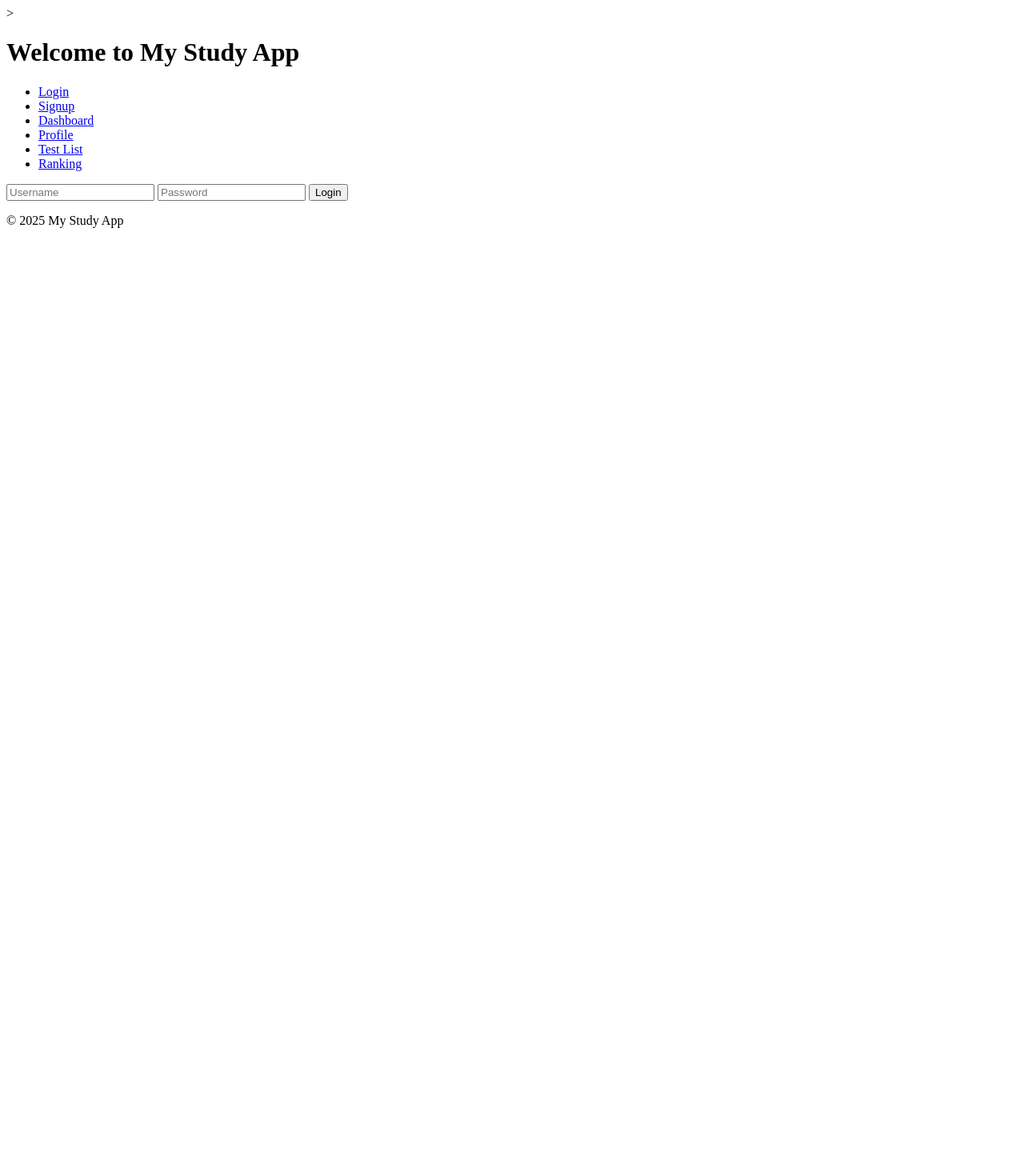
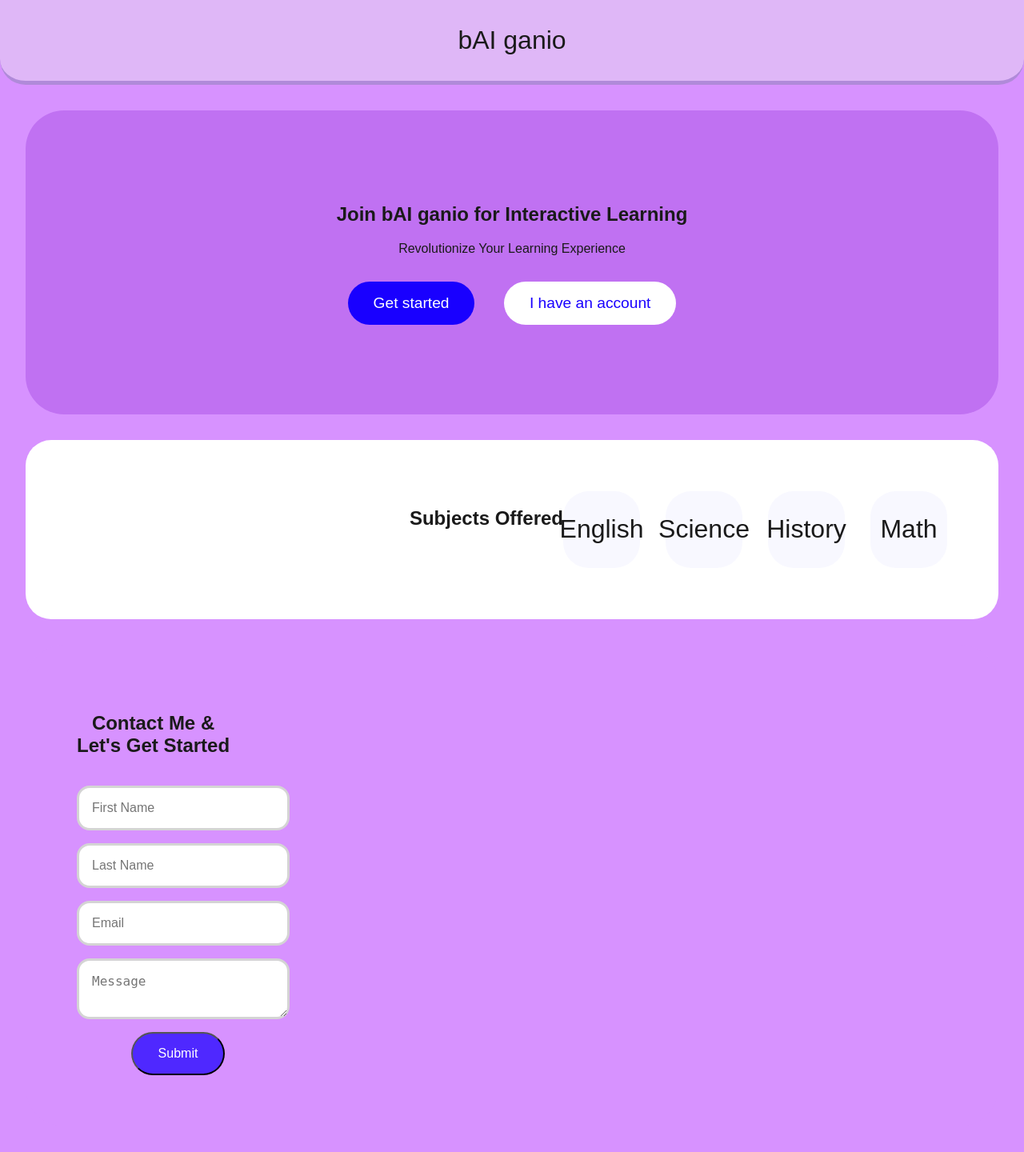
Before and after one commit to BorbiAl/Hack_Tues_11, a Django app: page / in a window 1280 px wide. Shown: the whole page at 80% size. Before the commit the page ends 285 px from the top, so only its background shows below. Run offline with Django 5.2, Linux system fonts and the light colour scheme.

Commit message:
landing page  startup

```diff
--- /dev/null
+++ b/study_app/core/static/core/css/base.css
@@ -0,0 +1,126 @@
+body {
+    font-family: 'Poppins', sans-serif;
+    margin: 0;
+    padding: 0;
+    text-align: center;
+    background-color: #d792ff;
+    color: #1a1a1a;
+}
+
+header {
+    background: #dfb7f7;
+    padding: 2rem;
+    font-size: 2rem;
+    border-bottom: 5px solid #b08ad9;
+    border-radius: 0 0 2rem 2rem;
+}
+
+.hero {
+    background: #c071f2;
+    padding: 6rem;
+    border-radius: 3rem;
+    margin: 2rem;
+}
+
+.hero-content {
+    max-width: 600px;
+    margin: auto;
+}
+
+.buttons button {
+    padding: 1rem 2rem;
+    margin: 1rem;
+    cursor: pointer;
+    border: none;
+    font-size: 1.2rem;
+    border-radius: 2rem;
+    transition: all 0.3s ease;
+}
+
+.primary {
+    background: #1900ff;
+    color: white;
+    border: none;
+}
+
+.primary:hover {
+    background: #1400cc;
+}
+
+.secondary {
+    background: white;
+    color: #1900ff;
+    border: solid #1900ff;
+}
+
+.secondary:hover {
+    background: #1900ff;
+    color: white;
+}
+
+.subjects {
+    padding: 4rem;
+    background: white;
+    border-radius: 2rem;
+    margin: 2rem;
+    display: flex;
+    justify-content: flex-end;  /* Align the subjects to the right */
+}
+
+.subject-list {
+    display: flex;
+    justify-content: center;
+    gap: 2rem;
+    flex-wrap: wrap;
+}
+
+.subject-card {
+    background: #f8f8ff;
+    width: 6rem;
+    height: 6rem;
+    text-align: center;
+    font-size: 2rem;
+    display: flex;
+    align-items: center;
+    justify-content: center;
+    border-radius: 2rem;
+    transition: transform 0.3s ease;
+}
+
+.subject-card:hover {
+    transform: scale(1.1);
+}
+
+.contact {
+    background: #d792ff;
+    padding: 4rem;
+    border-radius: 3rem;
+    margin: 2rem;
+    display: flex;
+    flex-direction: column;
+    align-items: flex-start; /* Align the input fields to the left */
+}
+
+form input, form textarea {
+    display: block;
+    width: 90%;
+    margin: 1rem auto;
+    padding: 1rem;
+    border: solid #d4d4d4;
+    border-radius: 1rem;
+    font-size: 1rem;
+}
+
+form button {
+    background: #4f28ff;
+    color: white;
+    padding: 1rem 2rem;
+    border-radius: 2rem;
+    font-size: 1rem;
+    cursor: pointer;
+    transition: background 0.3s ease;
+}
+
+form button:hover {
+    background: #3a1bbb;
+}
--- a/study_app/core/templates/base.html
+++ b/study_app/core/templates/base.html
@@ -3,34 +3,41 @@
 <head>
     <meta charset="UTF-8">
     <meta name="viewport" content="width=device-width, initial-scale=1.0">
-    <title>{% block title %}My Study App{% endblock %}</title>
-    {% load static %}
-    <link rel="stylesheet" href="{% static 'core/css/styles.css' %}">>
-    <!-- Include Flatpickr CSS -->
-    <link rel="stylesheet" href="https://cdn.jsdelivr.net/npm/flatpickr/dist/flatpickr.min.css">
-
-    <!-- Include Flatpickr JS -->
-    <script src="https://cdn.jsdelivr.net/npm/flatpickr"></script>
+    <title>EduGamify - Home</title>
+    <link rel="stylesheet" href="..\static\core\css\base.css">
 </head>
 <body>
     <header>
-        <h1>Welcome to My Study App</h1>
-        <nav>
-            <ul>
-                <li><a href="{% url 'core:login' %}">Login</a></li>
-                <li><a href="{% url 'core:signup' %}">Signup</a></li>
-                <li><a href="{% url 'core:dashboard' %}">Dashboard</a></li>
-                <li><a href="{% url 'core:profile' %}">Profile</a></li>
-                <li><a href="{% url 'core:test_list' %}">Test List</a></li>
-                <li><a href="{% url 'core:ranking' %}">Ranking</a></li>
-            </ul>
-        </nav>
+        <div class="logo">bAI ganio</div>
     </header>
-    <main>
-        {% block content %}{% endblock %}
-    </main>
-    <footer>
-        <p>&copy; 2025 My Study App</p>
-    </footer>
+    <section class="hero">
+        <div class="hero-content">
+            <h1>Join bAI ganio for Interactive Learning</h1>
+            <p>Revolutionize Your Learning Experience</p>
+            <div class="buttons">
+                <button class="primary">Get started</button>
+                <button class="secondary">I have an account</button>
+            </div>
+        </div>
+    </section>
+    <section class="subjects">  <!promeni>
+        <h2>Subjects Offered</h2>
+        <div class="subject-list">
+            <div class="subject-card">English</div>
+            <div class="subject-card">Science</div>
+            <div class="subject-card">History</div>
+            <div class="subject-card">Math</div>
+        </div>
+    </section>
+    <section class="contact">
+        <h2>Contact Me & <br>Let's Get Started</h2>
+        <form>
+            <input type="text" placeholder="First Name" required>
+            <input type="text" placeholder="Last Name" required>
+            <input type="email" placeholder="Email" required>
+            <textarea placeholder="Message"></textarea>
+            <button type="submit">Submit</button>
+        </form>
+    </section>
 </body>
 </html>
```
Also changed, not shown: study_app/core/static/core/css/styles.css (deleted).
